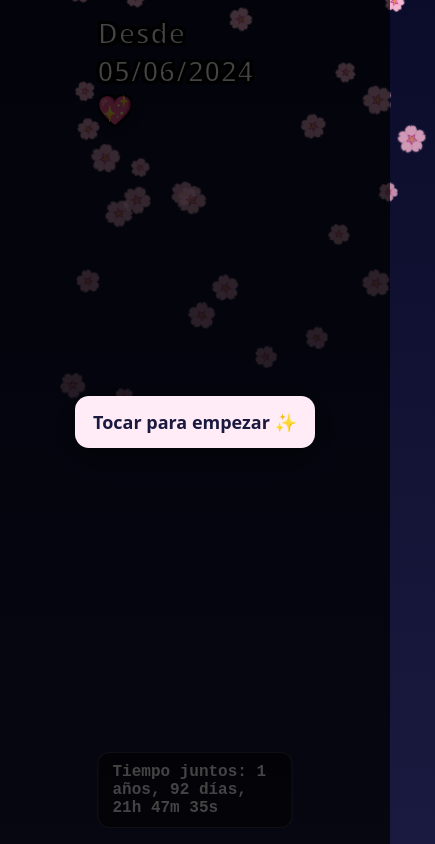
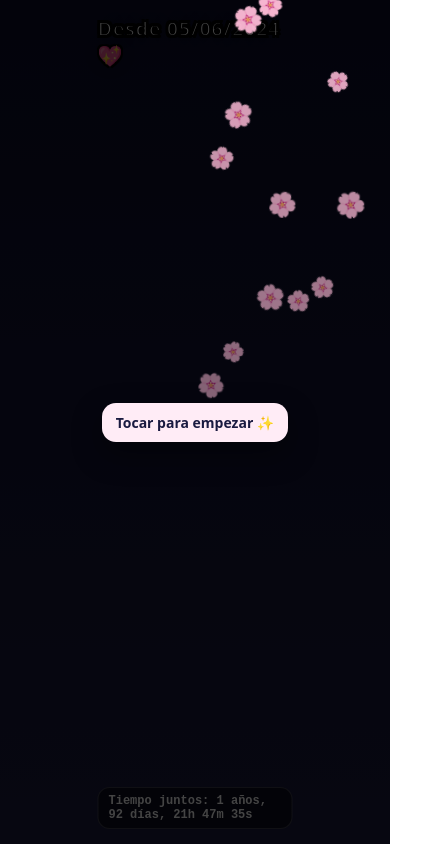
Before and after one commit to jorge277283828292/Benlly, a plain HTML site: page index.html in a window 390 px wide. Shown: the whole page, 435 px wide, since content can reach past the window. Drawn offline with Linux system fonts and the light colour scheme.

Commit message:
Correcciones

```diff
--- a/script.js
+++ b/script.js
@@ -1,6 +1,7 @@
   // ===== Configuración de fecha =====
   const startDate = new Date('2024-06-05T00:00:00');
   const counterEl = document.getElementById('time');
+  const isMobile = window.innerWidth < 768; // Detectar móvil
   function updateCounter(){
     const now = new Date();
     const diff = now - startDate;
@@ -21,7 +22,8 @@
 
   function populateStars(){
     starsEl.innerHTML='';
-    for(let i=0;i<120;i++){
+    const starCount = isMobile ? 60 : 120; // Menos estrellas en móvil
+    for(let i=0;i<starCount;i++){
       const s=document.createElement('div'); s.className='star';
       s.style.left= (Math.random()*100)+'%';
       s.style.top= (Math.random()*100)+'%';
@@ -69,7 +71,7 @@
     document.body.appendChild(el);
     setTimeout(()=>el.remove(), 2200);
   }
-  document.addEventListener('click',(e)=>{
+  document.addEventListener('pointerdown',(e)=>{
     if(e.target.id==='startBtn') return;
     showPhrase(e.clientX, e.clientY);
     // primer clic también sirve para desbloquear audio:
@@ -81,7 +83,9 @@
     const p = document.createElement('div');
     p.className='petal';
     p.textContent='🌸';
-    p.style.left = (Math.random()*100)+'vw';
+    // Limitar el rango horizontal para evitar que las flores caigan fuera del viewport
+    const leftPercent = Math.random() * 90 + 5; // entre 5% y 95%
+    p.style.left = leftPercent + '%';
     p.style.fontSize = (16 + Math.random()*10) + 'px';
     p.style.animationDuration = (6+Math.random()*4)+'s';
     document.body.appendChild(p);
@@ -89,7 +93,7 @@
   }
   setInterval(()=>{
     // ráfaga variable: a veces 0, a veces muchos
-    const amount = Math.floor(Math.random()*6); // 0..5
+    const amount = isMobile ? Math.floor(Math.random()*3) : Math.floor(Math.random()*6); // Menos pétalos en móvil
     for(let i=0;i<amount;i++) setTimeout(spawnPetal, i*120);
   }, 650);
 
--- a/styles.css
+++ b/styles.css
@@ -1,4 +1,4 @@
- :root {
+:root {
   --bg-day-top:#b6e2ff;
   --bg-day-bottom:#ffffff;
   --bg-night-top:#0b0c2a;
@@ -146,8 +146,35 @@ body {
 }
 @keyframes floatUp {0%{transform:translate(-50%,-50%) scale(.9);opacity:1}100%{transform:translate(-50%,-140%) scale(1);opacity:0}}
 
-.petal{position:absolute; top:-5vh; font-size:18px; animation:fall 7s linear forwards; pointer-events:none;}
-@keyframes fall{0%{transform:translateY(0) translateX(0) rotate(0)}50%{transform:translateY(50vh) translateX(12vw) rotate(180deg)}100%{transform:translateY(110vh) translateX(25vw) rotate(360deg);opacity:0}}
+.petal {
+  position: fixed; /* Cambiado de absolute a fixed para evitar que afecte el flujo y cause desplazamiento */
+  top: -5vh;
+  font-size: 18px;
+  animation: fall 7s linear forwards;
+  pointer-events: none;
+  will-change: transform;
+  left: 0; /* Inicializar left para evitar desplazamientos inesperados */
+  right: 0;
+  margin: 0 auto;
+  width: fit-content;
+  max-width: 100vw;
+  overflow: visible;
+  pointer-events: none;
+  user-select: none;
+  z-index: 9999; /* Asegurar que las flores estén sobre otros elementos */
+}
+@keyframes fall {
+  0% {
+    transform: translateY(0) rotate(0);
+  }
+  50% {
+    transform: translateY(50vh) rotate(180deg);
+  }
+  100% {
+    transform: translateY(110vh) rotate(360deg);
+    opacity: 0;
+  }
+}
 
 .tree{position:absolute; right:4vw; bottom:12vh; width:260px; height:320px; z-index:5; transform-origin:bottom right; animation:sway 4.5s ease-in-out infinite}
 @keyframes sway{0%,100%{transform:rotate(-1.2deg)}50%{transform:rotate(1.6deg)}}
@@ -156,3 +183,64 @@ body {
 .start{position:absolute; inset:0; background:#000b; display:flex; align-items:center; justify-content:center; z-index:20;}
 .start button{font:700 18px system-ui,sans-serif;padding:14px 18px;border-radius:14px;border:none;color:#1a1a40;background:#ffecf6;cursor:pointer;box-shadow:0 12px 30px #0006}
 .start button:active{transform: translateY(1px);}
+
+/* Nuevas media queries para mejor responsividad en móviles */
+@media (max-width: 768px) {
+  .date-banner {
+    font-size: clamp(24px, 5vw, 40px);
+    top: 20px;
+  }
+
+  .time-counter {
+    font-size: 14px;
+    bottom: 20px;
+    padding: 8px 12px;
+  }
+
+  .sun, .moon {
+    width: 48px;
+    height: 48px;
+  }
+
+  .tree {
+    width: 200px;
+    height: 240px;
+    right: 2vw;
+    bottom: 10vh;
+  }
+
+  .start button {
+    font-size: 16px;
+    padding: 12px 16px;
+  }
+}
+
+@media (max-width: 480px) {
+  .date-banner {
+    font-size: clamp(20px, 4vw, 32px);
+    top: 15px;
+  }
+
+  .time-counter {
+    font-size: 12px;
+    bottom: 15px;
+    padding: 6px 10px;
+  }
+
+  .sun, .moon {
+    width: 40px;
+    height: 40px;
+  }
+
+  .tree {
+    width: 150px;
+    height: 180px;
+    right: 1vw;
+    bottom: 8vh;
+  }
+
+  .start button {
+    font-size: 14px;
+    padding: 10px 14px;
+  }
+}
```
